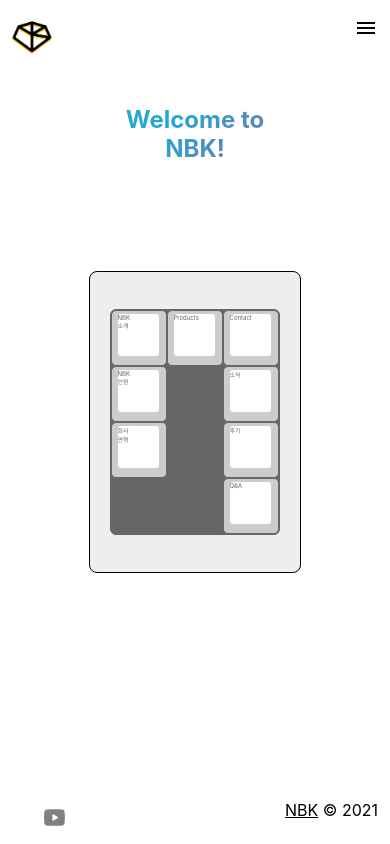
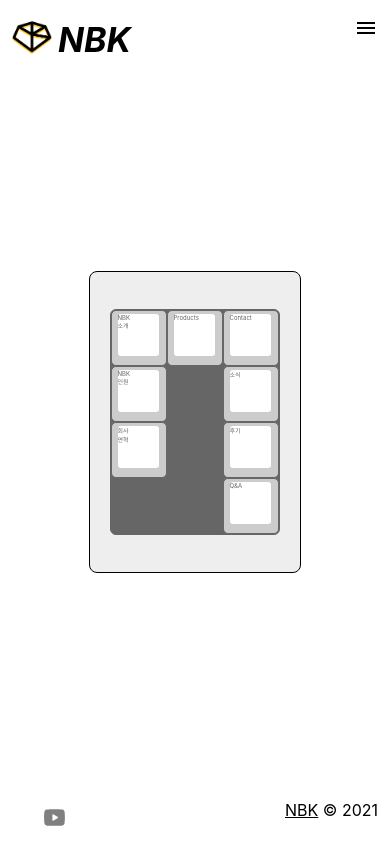
Before and after one commit to pikaybh/NBKeyboard, a React (Create React App) app: page / in a window 390 px wide. Built offline with nearby package versions, Linux system fonts and the light colour scheme; some icons are missing.

Commit message:
2022.01.09.16:05

```diff
--- a/src/App.css
+++ b/src/App.css
@@ -35,6 +35,25 @@ hr {
   display: flex;
   justify-content: space-between;
   margin: 0 40px 0 40px;
+}
+
+.head {
+  display: flex;
+}
+
+.NBK-name {
+  font-size: 48px;
+  font-style: italic;
+  margin: auto auto -3px 12px;
+  text-decoration: none;
+  color: black;
+}
+
+@media screen and (max-width: 600px) {
+  .NBK-name {
+    font-size: 34px;
+    margin: auto auto 0 6px;
+  }
 }
 
 .Nav {
--- a/src/components/Footer.jsx
+++ b/src/components/Footer.jsx
@@ -21,9 +21,9 @@ function Footer() {
                     <h5 className="corp">NBK(엔비케이)</h5>
                     <p className="ceo-contact">
                         CEO : 박태경<br/>
-                        Business License : ###-##-##### | 2022-?????-####<br/>
+                        Business License : ###-##-##### | 2022-#####-####<br/>
                         Address : 경기도 수원시 행궁동 ...<br/>
-                        Contact : 이메일@naver.com | 010-####-####
+                        Contact : groupnbk2022@gmail.com | 010-3354-3917
                     </p>
                 </div>
                 <div className="share-btn">
--- a/src/components/Header.jsx
+++ b/src/components/Header.jsx
@@ -119,7 +119,7 @@ function Header() {
 
     return (
         <div className="Header">
-            <Link to="/"><NBKlogo className="logo" width="60" height="60" /></Link>
+            <Link className="head" to="/"><NBKlogo className="logo" width="60" height="60" /><h1 className="NBK-name">NBK</h1></Link>
             <ul className="menu-bar">
                 <Career />
                 <Products />
--- a/src/pages/HomePage.jsx
+++ b/src/pages/HomePage.jsx
@@ -118,7 +118,6 @@ function HomePage() {
 
         <div className="HomePage">
             <Header />
-            <h1 className="homepage-title">Welcome to NBK!</h1>
 
             <div className="keyboard">
                 <div className="keylayout">
```
